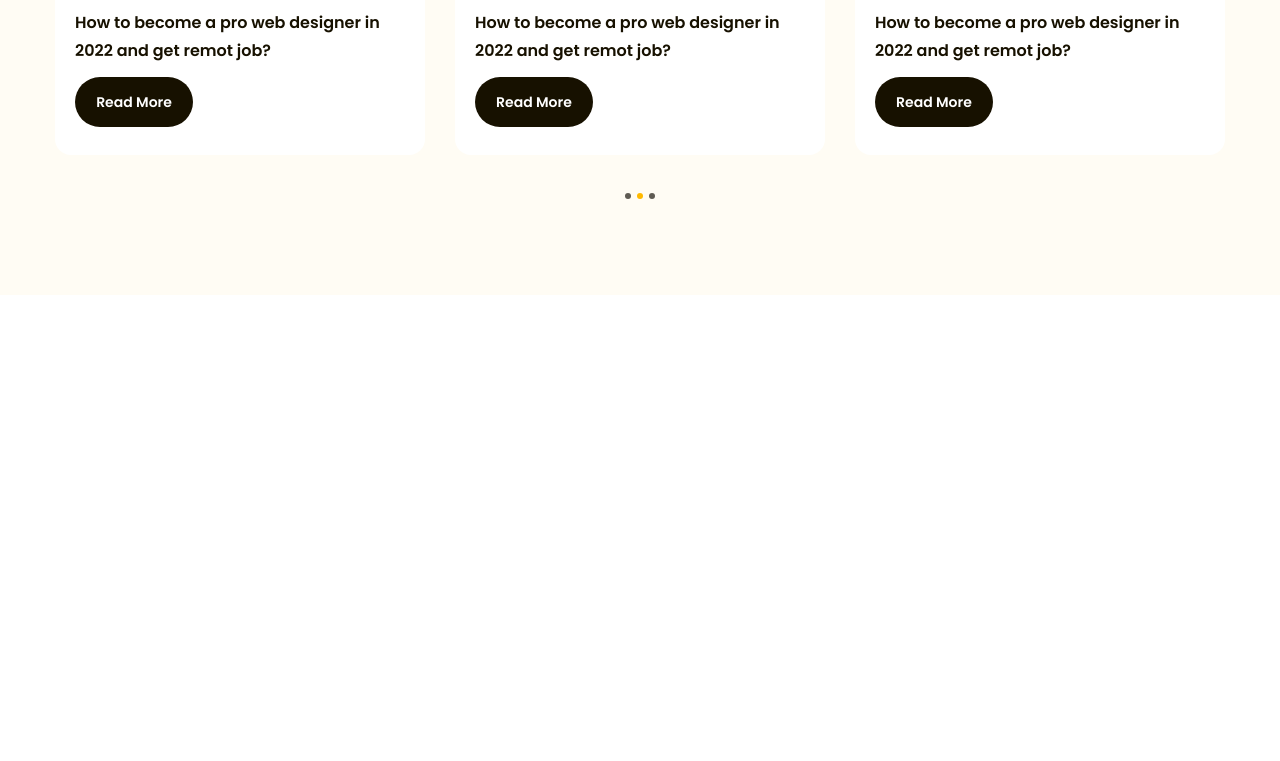
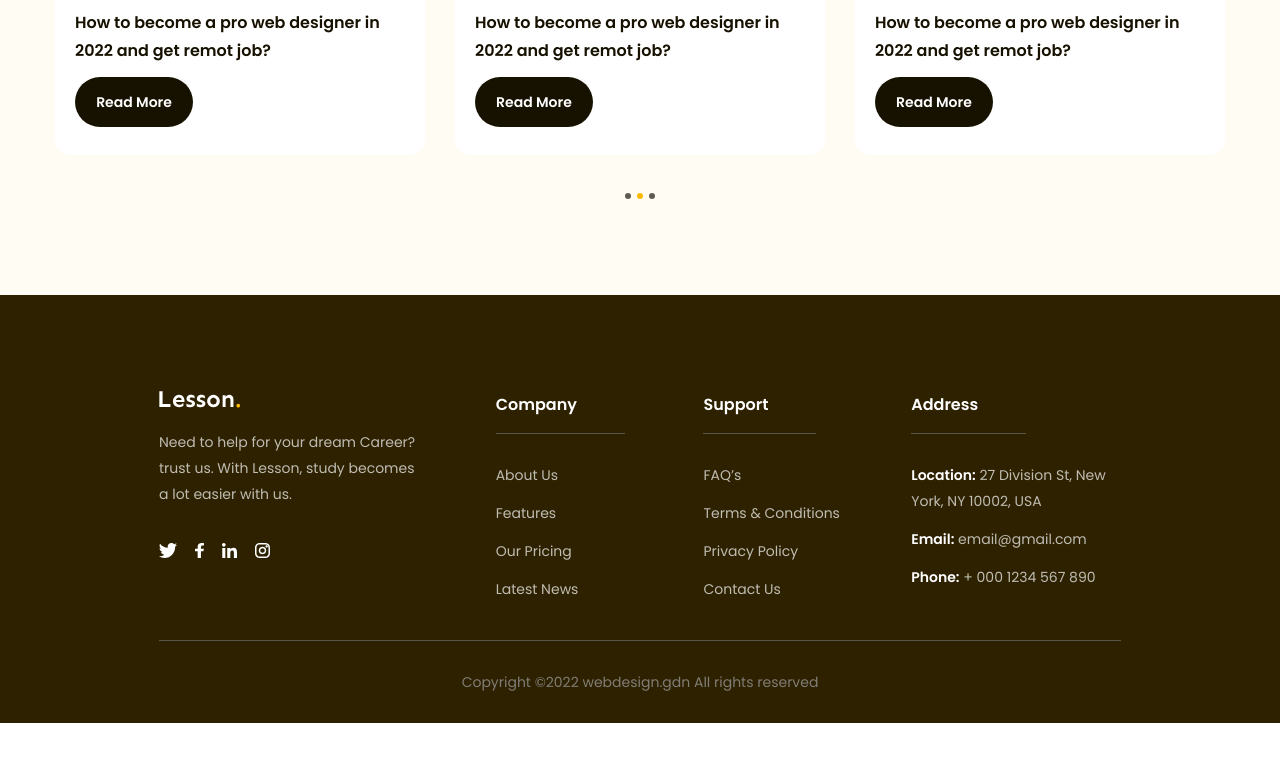
Before and after one commit to AnonymousPls/figma-to-html, a plain HTML site: page index.html in a window 1280 px wide. Shown: the part 4266-5027 px from the top of the page. After the commit the page ends 4989 px from the top, so only its background shows below. Drawn offline with Linux system fonts and the light colour scheme.

Commit message:
Phần 14: Làm phần Footer - Kết thúc Dự Án 1

```diff
--- a/assets/css/style.css
+++ b/assets/css/style.css
@@ -746,3 +746,87 @@
   background: var(--primary-color);
   cursor: default;
 }
+
+/* ============== Footer ============== */
+footer {
+  background: #2e2100;
+  padding: 96px 135px 0;
+}
+
+.row {
+  display: flex;
+  padding-bottom: 38px;
+  border-bottom: 1px solid #59554b;
+}
+
+.footer .row .column {
+  width: 21.6%;
+  /*  (100% - 35%)/3 = 21.67% ~ 21.6% */
+}
+
+.footer .row .column:first-child {
+  width: 35%;
+  /* 267 + 145 = 412px (/1170 = 35.2% ~ 35%) => Độ rộng khối thứ I*/
+}
+
+.footer .desc {
+  color: #bfbcb2;
+  font-size: 1.4rem;
+  line-height: 1.86;
+  /* 185.714% */
+  margin-top: 18px;
+  /* width: 267px; */
+  max-width: 267px;
+}
+
+.footer .socials {
+  display: flex;
+  gap: 18px;
+  margin-top: 18px;
+}
+.footer .title {
+  color: #fff;
+  font-size: 1.6rem;
+  font-weight: 600;
+  line-height: 1.75;
+  /* 175% */
+  border-bottom: 1px solid #59554b;
+  display: inline-block;
+  padding-bottom: 14px;
+  padding-right: 48px;
+  /* 130 - 82 = 48px */
+}
+
+.footer .list {
+  margin-top: 28px;
+}
+
+.footer .list a {
+  color: #bfbcb2;
+  font-size: 1.4rem;
+  line-height: 1.86;
+  /* 185.714% */
+  display: inline-block;
+  margin-bottom: 12px;
+}
+
+.footer .list li:last-child a {
+  margin-bottom: 0;
+}
+
+.footer .list strong {
+  color: #fff;
+  font-size: 1.4rem;
+  font-weight: 600;
+  line-height: 1.86;
+  /* 185.714% */
+}
+
+.footer .copyright {
+  color: #807d74;
+  text-align: center;
+  font-size: 1.4rem;
+  line-height: 1.86;
+  /* 185.714% */
+  padding: 28px 0;
+}
--- a/index.html
+++ b/index.html
@@ -21,7 +21,7 @@
 
     <title>Figma to HTML</title>
   </head>
-  <body style="height: 10000px">
+  <body>
     <!-- header -->
     <header class="header fixed">
       <div class="main-content">
@@ -55,7 +55,7 @@
 
     <!-- ============================================ -->
     <!-- Code phần Main -->
-    <main>
+    <main class="main">
       <!-- Code phần Hero -->
       <div class="hero">
         <div class="main-content">
@@ -440,6 +440,7 @@
 
       <!-- ============================================ -->
       <!-- Code phần Blogs -->
+      <!-- .blog>.main-content>.blog-top>.heading-lv2+p.desc^.blog-list>.item -->
       <div class="blog">
         <div class="main-content">
           <div class="blog-top">
@@ -625,8 +626,6 @@
             </div>
           </div>
 
-          <!-- .blog>.main-content>.blog-top>.heading-lv2+p.desc^.blog-list>.item -->
-
           <!-- Code phần Dots -->
           <div class="dots">
             <span class="dot"></span>
@@ -636,5 +635,110 @@
         </div>
       </div>
     </main>
+
+    <!-- ============================================ -->
+    <!-- Code phần Footer -->
+    <footer class="footer">
+      <div class="main-content">
+        <!-- .row>.column*4>h3.title+ul.list>li*4>a -->
+        <div class="row">
+          <!-- Column 1 -->
+          <div class="column">
+            <img src="./assets/img/logo-white.svg" alt="Lesson." class="logo" />
+            <p class="desc">
+              Need to help for your dream Career? trust us. With Lesson, study
+              becomes a lot easier with us.
+            </p>
+            <div class="socials">
+              <div class="socials">
+                <a href="">
+                  <img
+                    src="./assets/icon/twitter.svg"
+                    alt="Twitter"
+                    class="icon"
+                  />
+                </a>
+                <a href="">
+                  <img src="./assets/icon/f.svg" alt="Facebook" class="icon" />
+                </a>
+                <a href="">
+                  <img
+                    src="./assets/icon/linked_in.svg"
+                    alt="Linked"
+                    class="icon"
+                  />
+                </a>
+                <a href="">
+                  <img
+                    src="./assets/icon/instagram.svg"
+                    alt="Instagram"
+                    class="icon"
+                  />
+                </a>
+              </div>
+            </div>
+          </div>
+          <!-- Column 2 -->
+          <div class="column">
+            <h3 class="title">Company</h3>
+            <ul class="list">
+              <li>
+                <a href="#!">About Us</a>
+              </li>
+              <li>
+                <a href="#!">Features</a>
+              </li>
+              <li>
+                <a href="#!">Our Pricing</a>
+              </li>
+              <li>
+                <a href="#!">Latest News</a>
+              </li>
+            </ul>
+          </div>
+          <!-- Column 3 -->
+          <div class="column">
+            <h3 class="title">Support</h3>
+            <ul class="list">
+              <li>
+                <a href="#!">FAQ’s</a>
+              </li>
+              <li>
+                <a href="#!">Terms & Conditions</a>
+              </li>
+              <li>
+                <a href="#!">Privacy Policy</a>
+              </li>
+              <li>
+                <a href="#!">Contact Us</a>
+              </li>
+            </ul>
+          </div>
+          <!-- Column 4 -->
+          <div class="column">
+            <h3 class="title">Address</h3>
+            <ul class="list">
+              <li>
+                <a href="#!"
+                  ><strong>Location:</strong> 27 Division St, New York, NY
+                  10002, USA</a
+                >
+              </li>
+              <li>
+                <a href="#!"><strong>Email:</strong> email@gmail.com</a>
+              </li>
+              <li>
+                <a href="#!"><strong>Phone:</strong> + 000 1234 567 890</a>
+              </li>
+            </ul>
+          </div>
+        </div>
+
+        <!-- Copyright -->
+        <div class="copyright">
+          <p>Copyright ©2022 webdesign.gdn All rights reserved</p>
+        </div>
+      </div>
+    </footer>
   </body>
 </html>
```
Also changed, not shown: assets/icon/f.svg (added), assets/icon/instagram.svg (added), assets/icon/linked_in.svg (added), assets/icon/twitter.svg (added), assets/img/logo-white.svg (added).
